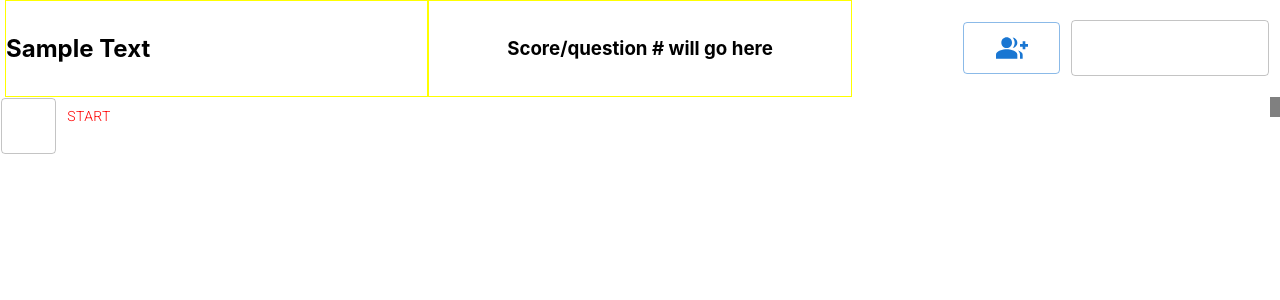
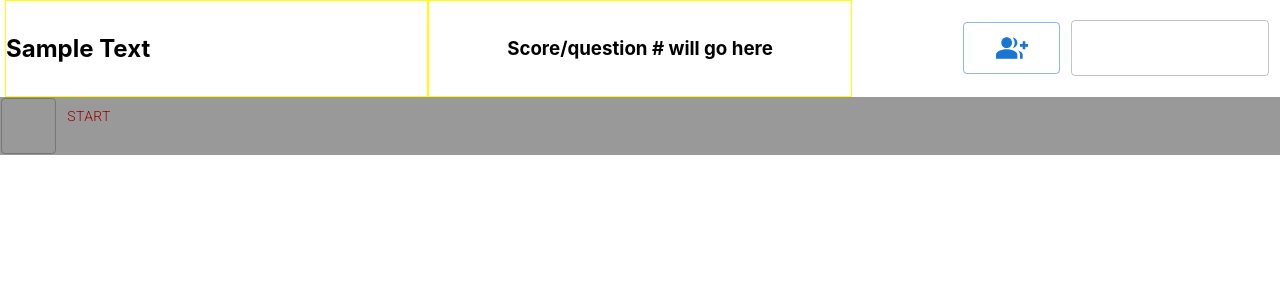
Before and after one commit to ja-me-ch/Anime-Trivia-Game, a Next.js app: page / in a window 1280 px wide. Shown: the top 300 px of the page. Built offline with nearby package versions, Linux system fonts and the light colour scheme.

Commit message:
updated styles on CenterBar and related Profiles component -Images template uses grid for images instead of flex -Adding transparency overlay when Profiles is toggled over QuestionsPanel

```diff
--- a/components/Profiles/Profiles.js
+++ b/components/Profiles/Profiles.js
@@ -6,28 +6,35 @@ import { Button, Collapse } from '@mui/material'
 import styled from '@emotion/styled';
 import { AnimeTriviaGameContext } from '../../contexts/AnimeTriviaGameContext';
 
-const RootStyle = styled('div')(({ showRightBar }) => ({
+const RootStyle = styled('div')(({ profiles, showRightBar }) => ({
     // border: '1px solid red',
     // position: 'relative',
     width: '100%',
-    background: 'grey',
-    padding: '10px 5px',
+    background: 'black',
+    padding: '6px 6px',
     margin: '0px 0px',
-    maxHeight: '50vh',
-    overflow: 'auto',
+    borderRadius: '3px',
+    maxHeight: '60vh',
+    overflow: 'overlay',
     overflowX: 'hidden',
+    visibility: profiles > 0 ? 'visible' : 'hidden',
+    zIndex: showRightBar && profiles > 0 ? '200' : '0',
     '&::-webkit-scrollbar': {
         width: '0px',
         position: 'relative',
+        background: 'rgba(26, 26, 26, 0.9)'
         // background: 'red',
         // border: '1px solid black',
     },
     '&::-webkit-scrollbar-thumb': {
-        background: 'red'
+        background: 'rgba(77, 77, 77, 0.9)',
+        borderRadius: '5px',
+        position: 'relative',
+        right: '-100px'
     },
     '&:hover': {
         '&::-webkit-scrollbar': {
-            width: '8px'
+            width: '6px'
         }
     }
 }));
@@ -51,11 +58,11 @@ const DrawerIconContainer = styled('div')((props) => ({
 
 
 function Profiles(props) {
-    const { toggleRightBar, showRightBar } = useContext(AnimeTriviaGameContext);
+    const { toggleRightBar, showRightBar, profiles } = useContext(AnimeTriviaGameContext);
 
     return (
         <Collapse in={showRightBar} collapsedSize={0} orientation={'horizontal'}>
-            <RootStyle>
+            <RootStyle profiles={profiles.length} showRightBar={showRightBar}>
                 <ProfileCardsPanel />
             </RootStyle>
         </Collapse>
--- a/components/QuestionPanel/QuestionPanel.js
+++ b/components/QuestionPanel/QuestionPanel.js
@@ -40,7 +40,7 @@ const Answers_Container = styled('div')((props) => ({
     // zIndex: '110'
 }));
 
-const LoadingOverlay = styled('div')(({buttonStatus}) => ({
+const LoadingOverlay = styled('div')(({ buttonStatus }) => ({
     position: 'absolute',
     left: '0',
     // height: '100vh',
@@ -50,12 +50,11 @@ const LoadingOverlay = styled('div')(({buttonStatus}) => ({
     background: 'rgba(0, 0, 0, 0.4)',
     // zIndex: buttonStatus ? '100' : '-1',
     // opacity: buttonStatus ? '100' : '0',
-    zIndex: '110',
-    opactiy: '100'
+    zIndex: '50',
 }));
 
 function QuestionPanel() {
-    const { profiles, questionHistory, commonList } = useContext(AnimeTriviaGameContext);
+    const { profiles, questionHistory, commonList, showRightBar, toggleRightBar } = useContext(AnimeTriviaGameContext);
 
     const { currentQuestion, setCurrentQuestion, questionNumber, getNextQuestion, disableAnswering, clicked, toggleClicked, buttonStatus } = useContext(QuestionAndAnswerContext);
 
@@ -196,12 +195,14 @@ function QuestionPanel() {
 
     return (
         <RootStyle buttonStatus={buttonStatus}>
-            {buttonStatus && <LoadingOverlay>
-                <CircularProgress sx={{
+            {/* {showRightBar && <LoadingOverlay onClick={() => { toggleRightBar }}>
+            </LoadingOverlay>} */}
+            {buttonStatus  || showRightBar && <LoadingOverlay>
+                {buttonStatus && <CircularProgress sx={{
                     position: 'absolute',
                     left: '50%',
                     top: '50%'
-                }} />
+                }} />}
             </LoadingOverlay>}
             <div>
                 {setCommonUserCount_Select()}
--- a/components/QuestionPanel/QuestionTemplates/Images.js
+++ b/components/QuestionPanel/QuestionTemplates/Images.js
@@ -79,12 +79,15 @@ const CenterImageImg = styled('img')((props) => ({
 
 const AnswerImages = styled('div')((props) => ({
     padding: '5px',
-    display: 'flex',
+    // display: 'flex',
     // justifyContent: 'space-evenly',
+    display: 'grid',
+    gridTemplateColumns: '1fr 1fr 1fr 1fr',
 }));
 
 const AnswerImageContainer = styled('div')((props) => ({
-    display: 'flex',
+    // display: 'flex',
+
     // justifyContent: 'space-evenly',
     // border: '1px solid yellow',
     position: 'relative',
@@ -105,7 +108,7 @@ const AnswerImage = styled('img')((props) => ({
     // left: '0',
     borderRadius: '10px',
     padding: '2px',
-    // height: '100%',
+    height: '100%',
     objectFit: 'cover',
     objectPosition: '50% 50%',
     maxWidth: '100%',
@@ -119,7 +122,7 @@ const AnswerImageLetter = styled('h2')((props) => ({
     bottom: '-100px',
     fontSize: '5em',
     color: '#ECECEC',
-    zIndex: '100',
+    // zIndex: '10',
     WebkitTextStroke: '2.5px black',
     transition: 'all 0.7s ease',
 }));
```
